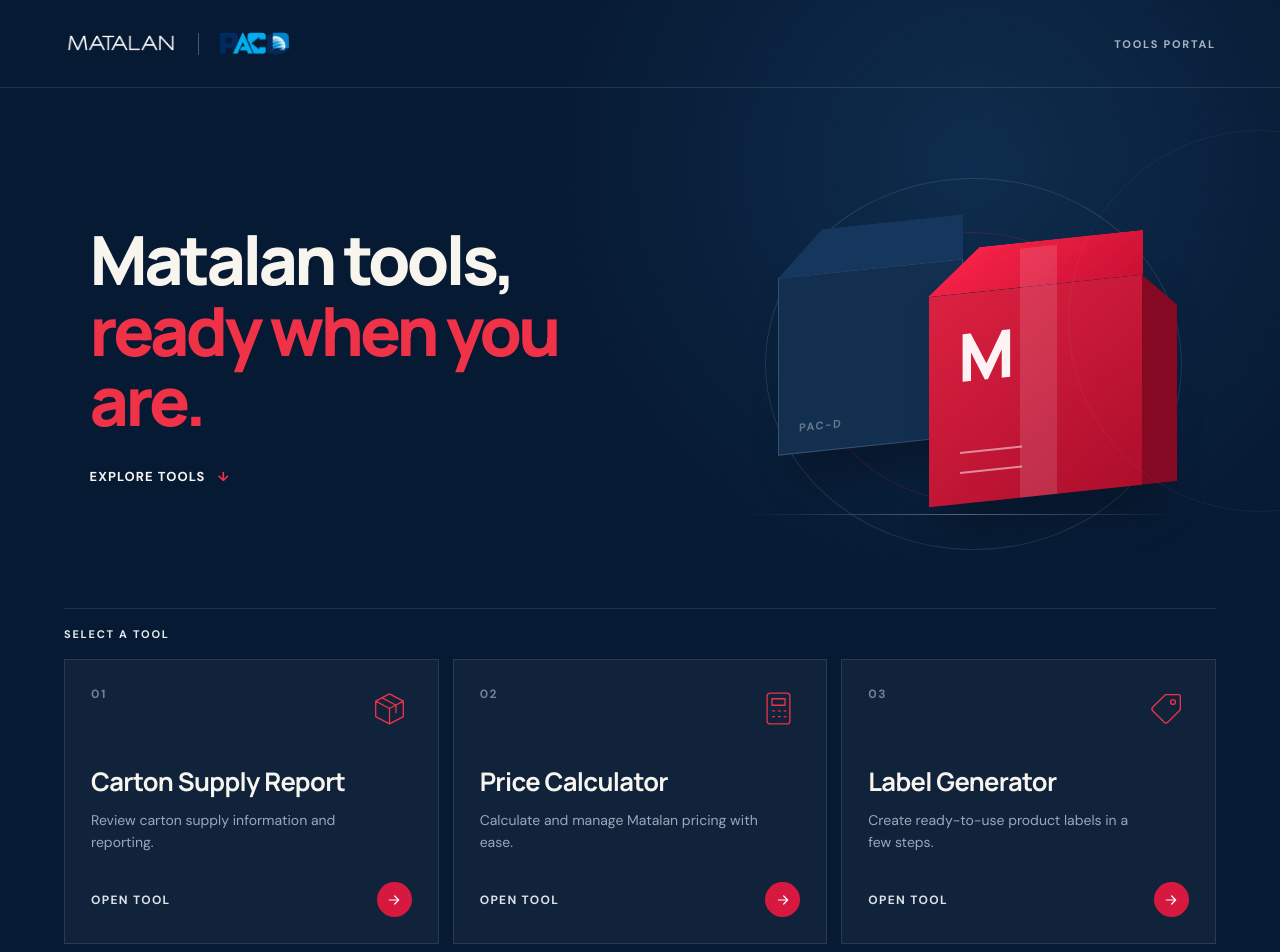
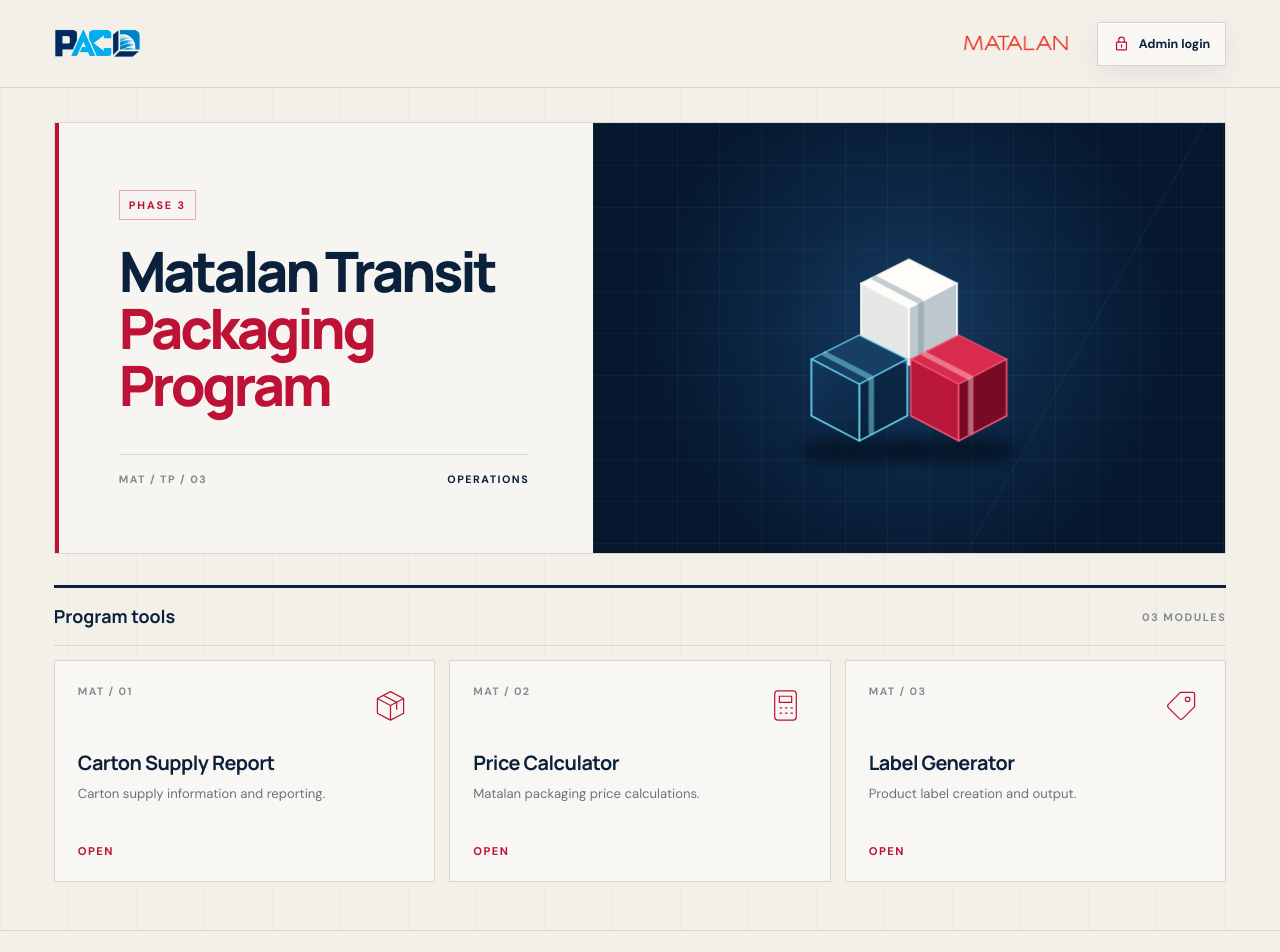
Before and after one commit to PAC-D/MatalanAllProject, a React (Vite) app: page / in a window 1280 px wide. Shown: the top 952 px of the page. Built offline with nearby package versions, Linux system fonts and the light colour scheme.

Commit message:
Redesign central operations portal

```diff
--- a/src/App.jsx
+++ b/src/App.jsx
@@ -1,27 +1,27 @@
 import matalanLogo from '../assets/matalan logo.png';
 import pacdLogo from '../assets/pacd-logo.png';
 import Admin from './Admin';
-import Registration from './Registration';
+import Registration, { PackageScene } from './Registration';
 
 const tools = [
   {
     number: '01',
     title: 'Carton Supply Report',
-    description: 'Review carton supply information and reporting.',
+    description: 'Carton supply information and reporting.',
     href: 'https://matalan.pac-d.com/carton-supply-report/',
     icon: 'carton',
   },
   {
     number: '02',
     title: 'Price Calculator',
-    description: 'Calculate and manage Matalan pricing with ease.',
+    description: 'Matalan packaging price calculations.',
     href: 'https://pac-d.github.io/matalanpricecalculator_mgt/',
     icon: 'calculator',
   },
   {
     number: '03',
     title: 'Label Generator',
-    description: 'Create ready-to-use product labels in a few steps.',
+    description: 'Product label creation and output.',
     href: 'https://pac-d.github.io/Matalan-Label-Generator-v2/',
     icon: 'label',
   },
@@ -54,29 +54,12 @@ function ToolIcon({ type }) {
   );
 }
 
-function ArrowIcon() {
+function LockIcon() {
   return (
     <svg viewBox="0 0 24 24" aria-hidden="true">
-      <path d="M5 12h14m-6-6 6 6-6 6" />
+      <rect x="5" y="10" width="14" height="11" rx="1" />
+      <path d="M8 10V7a4 4 0 0 1 8 0v3M12 14v3" />
     </svg>
-  );
-}
-
-function CartonIllustration() {
-  return (
-    <div className="carton-scene" aria-hidden="true">
-      <div className="orbit orbit-one" />
-      <div className="orbit orbit-two" />
-      <div className="carton carton-back">
-        <span>PAC-D</span>
-      </div>
-      <div className="carton carton-front">
-        <span className="carton-tape" />
-        <span className="carton-mark">M</span>
-        <span className="carton-lines" />
-      </div>
-      <div className="floor-line" />
-    </div>
   );
 }
 
@@ -90,61 +73,72 @@ export default function App() {
   }
 
   return (
-    <div className="page-shell">
-      <header className="site-header">
-        <a className="brand-lockup" href="#top" aria-label="Matalan and PAC-D home">
-          <img className="matalan-logo" src={matalanLogo} alt="Matalan" />
-          <span className="brand-divider" />
-          <img className="pacd-logo" src={pacdLogo} alt="PAC-D" />
+    <div className="portal-page">
+      <header className="portal-header">
+        <a className="portal-pacd" href="/" aria-label="PAC-D home">
+          <img src={pacdLogo} alt="PAC-D" />
         </a>
-        <span className="header-label">TOOLS PORTAL</span>
+        <div className="portal-header-right">
+          <img className="portal-matalan" src={matalanLogo} alt="Matalan" />
+          <a className="portal-login" href="/admin">
+            <LockIcon />
+            <span>Admin login</span>
+          </a>
+        </div>
       </header>
 
-      <main id="top">
-        <section className="hero" aria-labelledby="hero-title">
-          <div className="hero-copy">
-            <h1 id="hero-title">Matalan tools,<br /><em>ready when you are.</em></h1>
-            <a className="jump-link" href="#tools">
-              Explore tools <span>↓</span>
-            </a>
+      <main className="portal-main">
+        <section className="portal-program" aria-labelledby="portal-title">
+          <div className="portal-program-copy">
+            <span className="portal-phase">PHASE 3</span>
+            <h1 id="portal-title">
+              Matalan Transit
+              <span>Packaging Program</span>
+            </h1>
+            <div className="portal-program-code">
+              <span>MAT / TP / 03</span>
+              <strong>OPERATIONS</strong>
+            </div>
           </div>
-          <CartonIllustration />
+          <div className="portal-carton-panel">
+            <PackageScene />
+          </div>
         </section>
 
-        <section className="tools-section" id="tools" aria-label="Available tools">
-          <div className="section-heading">
-            <p>SELECT A TOOL</p>
-          </div>
+        <section className="portal-tools" aria-labelledby="portal-tools-title">
+          <header className="portal-tools-heading">
+            <h2 id="portal-tools-title">Program tools</h2>
+            <span>{String(tools.length).padStart(2, '0')} MODULES</span>
+          </header>
 
-          <div className="tool-grid">
+          <div className="portal-tool-grid">
             {tools.map((tool) => (
               <a
-                className="tool-card"
+                className="portal-tool-card"
                 href={tool.href}
                 target="_blank"
                 rel="noreferrer"
                 key={tool.title}
                 aria-label={`Open ${tool.title}`}
               >
-                <div className="card-topline">
-                  <span className="tool-number">{tool.number}</span>
-                  <span className="tool-icon"><ToolIcon type={tool.icon} /></span>
+                <div className="portal-tool-topline">
+                  <span className="portal-tool-code">MAT / {tool.number}</span>
+                  <span className="portal-tool-icon"><ToolIcon type={tool.icon} /></span>
                 </div>
-                <div className="card-copy">
-                  <h2>{tool.title}</h2>
+                <div className="portal-tool-copy">
+                  <h3>{tool.title}</h3>
                   <p>{tool.description}</p>
                 </div>
-                <span className="open-tool">
-                  Open tool <span className="arrow"><ArrowIcon /></span>
-                </span>
+                <span className="portal-tool-open">Open</span>
               </a>
             ))}
           </div>
         </section>
       </main>
 
-      <footer>
-        <span>POWERED BY PAC-D</span>
+      <footer className="portal-footer">
+        <span>MAT / TRANSIT PACKAGING</span>
+        <strong>PHASE 3</strong>
       </footer>
     </div>
   );
--- a/src/Registration.jsx
+++ b/src/Registration.jsx
@@ -110,7 +110,7 @@ function SuggestionField({ id, label, options, value, onChange, placeholder, all
   );
 }
 
-function PackageScene() {
+export function PackageScene() {
   return (
     <div className="package-visual" aria-hidden="true">
       <svg className="carton-stack" viewBox="0 0 520 560">
--- a/src/styles.css
+++ b/src/styles.css
@@ -862,6 +862,228 @@ footer {
   .admin-assignee-list { display: block; }
 }
 
+/* Operations portal */
+.portal-page {
+  --portal-navy: #0a203b;
+  --portal-navy-deep: #06182e;
+  --portal-red: #bd1235;
+  --portal-off-white: #f3f0e9;
+  --portal-ink: #102238;
+  --portal-line: #d9d6cf;
+  width: min(1440px, 100%);
+  min-height: 100vh;
+  margin: 0 auto;
+  display: flex;
+  flex-direction: column;
+  color: var(--portal-ink);
+  background:
+    linear-gradient(90deg, rgba(10,32,59,.022) 1px, transparent 1px),
+    var(--portal-off-white);
+  background-size: 68px 68px;
+  color-scheme: light;
+}
+
+.portal-header {
+  height: 88px;
+  padding: 0 clamp(24px, 4.2vw, 64px);
+  display: flex;
+  align-items: center;
+  justify-content: space-between;
+  flex: 0 0 auto;
+  background: rgba(243,240,233,.84);
+  border-bottom: 1px solid var(--portal-line);
+  backdrop-filter: blur(18px);
+}
+.portal-pacd { display: inline-flex; align-items: center; }
+.portal-pacd img { width: 86px; height: auto; }
+.portal-header-right { display: flex; align-items: center; gap: 25px; }
+.portal-matalan { width: 112px; height: auto; }
+.portal-login {
+  min-height: 44px;
+  padding: 0 15px;
+  display: inline-flex;
+  align-items: center;
+  gap: 9px;
+  color: var(--portal-navy);
+  background: rgba(255,255,255,.43);
+  border: 1px solid rgba(10,32,59,.16);
+  box-shadow: inset 0 1px rgba(255,255,255,.8), 0 8px 25px rgba(10,32,59,.07);
+  backdrop-filter: blur(16px);
+  text-decoration: none;
+  font-size: .78rem;
+  font-weight: 700;
+  transition: border-color .2s ease, background-color .2s ease, transform .2s ease;
+}
+.portal-login svg { width: 17px; fill: none; stroke: var(--portal-red); stroke-width: 1.7; stroke-linecap: round; stroke-linejoin: round; }
+.portal-login:hover,
+.portal-login:focus-visible { background: rgba(255,255,255,.78); border-color: rgba(189,18,53,.42); transform: translateY(-1px); outline: none; }
+
+.portal-main { width: 100%; padding: 34px clamp(24px, 4.2vw, 64px) 48px; }
+.portal-program {
+  min-height: 430px;
+  display: grid;
+  grid-template-columns: minmax(0, .92fr) minmax(440px, 1.08fr);
+  border: 1px solid var(--portal-line);
+  background: rgba(255,255,255,.34);
+}
+.portal-program-copy {
+  min-width: 0;
+  padding: clamp(38px, 5vw, 72px);
+  display: flex;
+  flex-direction: column;
+  justify-content: center;
+  position: relative;
+}
+.portal-program-copy::before { content: ''; width: 4px; position: absolute; inset: 0 auto 0 0; background: var(--portal-red); }
+.portal-phase {
+  width: fit-content;
+  margin-bottom: 23px;
+  padding: 7px 9px;
+  color: var(--portal-red);
+  border: 1px solid rgba(189,18,53,.32);
+  font-size: .68rem;
+  font-weight: 700;
+  letter-spacing: .17em;
+}
+.portal-program h1 {
+  margin: 0;
+  max-width: 600px;
+  color: var(--portal-navy);
+  font: 800 clamp(2.6rem, 4.35vw, 4.45rem)/1.02 'Manrope', sans-serif;
+  letter-spacing: -.06em;
+}
+.portal-program h1 span { display: block; color: var(--portal-red); }
+.portal-program-code {
+  margin-top: 40px;
+  padding-top: 17px;
+  display: flex;
+  align-items: center;
+  justify-content: space-between;
+  color: #80878d;
+  border-top: 1px solid var(--portal-line);
+  font-size: .67rem;
+  font-weight: 700;
+  letter-spacing: .14em;
+}
+.portal-program-code strong { color: var(--portal-navy); font-size: inherit; }
+
+.portal-carton-panel {
+  min-width: 0;
+  min-height: 430px;
+  display: grid;
+  place-items: center;
+  overflow: hidden;
+  position: relative;
+  background:
+    linear-gradient(rgba(255,255,255,.035) 1px, transparent 1px),
+    linear-gradient(90deg, rgba(255,255,255,.035) 1px, transparent 1px),
+    radial-gradient(circle at 50% 47%, #173c61 0, #0c2745 34%, transparent 68%),
+    var(--portal-navy-deep);
+  background-size: 42px 42px, 42px 42px, auto, auto;
+}
+.portal-carton-panel::after {
+  content: '';
+  position: absolute;
+  width: 1px;
+  height: 135%;
+  top: -15%;
+  right: 23%;
+  background: rgba(119,207,232,.08);
+  transform: rotate(29deg);
+}
+.portal-carton-panel .package-visual {
+  width: min(500px, 100%);
+  height: 420px;
+  min-height: 0;
+  margin: 0;
+  position: relative;
+  z-index: 1;
+  transform: scale(.78);
+  transform-origin: center;
+}
+
+.portal-tools { margin-top: 31px; }
+.portal-tools-heading {
+  min-height: 61px;
+  display: flex;
+  align-items: center;
+  justify-content: space-between;
+  border-top: 3px solid var(--portal-navy);
+  border-bottom: 1px solid var(--portal-line);
+}
+.portal-tools-heading h2 { margin: 0; color: var(--portal-navy); font: 700 1.12rem/1 'Manrope', sans-serif; }
+.portal-tools-heading span { color: #838a90; font-size: .68rem; font-weight: 700; letter-spacing: .14em; }
+.portal-tool-grid { display: grid; grid-template-columns: repeat(3, minmax(0, 1fr)); gap: 14px; padding-top: 14px; }
+.portal-tool-card {
+  min-height: 222px;
+  padding: 23px;
+  display: flex;
+  flex-direction: column;
+  position: relative;
+  overflow: hidden;
+  color: var(--portal-ink);
+  background: rgba(255,255,255,.52);
+  border: 1px solid var(--portal-line);
+  text-decoration: none;
+  transition: border-color .22s ease, background-color .22s ease, transform .22s ease;
+}
+.portal-tool-card::before { content: ''; width: 3px; position: absolute; inset: 0 auto 0 0; background: var(--portal-red); transform: scaleY(0); transform-origin: bottom; transition: transform .22s ease; }
+.portal-tool-card:hover,
+.portal-tool-card:focus-visible { background: rgba(255,255,255,.88); border-color: rgba(10,32,59,.3); transform: translateY(-3px); outline: none; }
+.portal-tool-card:hover::before,
+.portal-tool-card:focus-visible::before { transform: scaleY(1); }
+.portal-tool-topline { display: flex; align-items: flex-start; justify-content: space-between; }
+.portal-tool-code { color: #858c92; font-size: .67rem; font-weight: 700; letter-spacing: .13em; }
+.portal-tool-icon { width: 42px; height: 42px; display: grid; place-items: center; color: var(--portal-red); }
+.portal-tool-icon svg { width: 37px; height: 37px; fill: none; stroke: currentColor; stroke-width: 1.6; stroke-linecap: round; stroke-linejoin: round; }
+.portal-tool-copy { margin-top: 25px; }
+.portal-tool-copy h3 { margin: 0 0 9px; color: var(--portal-navy); font: 700 clamp(1.1rem, 1.55vw, 1.35rem)/1.2 'Manrope', sans-serif; letter-spacing: -.025em; }
+.portal-tool-copy p { margin: 0; max-width: 280px; color: #69737d; font-size: .82rem; line-height: 1.5; }
+.portal-tool-open { margin-top: auto; color: var(--portal-red); font-size: .7rem; font-weight: 700; letter-spacing: .13em; text-transform: uppercase; }
+
+.portal-footer {
+  min-height: 65px;
+  margin-top: auto;
+  padding: 0 clamp(24px, 4.2vw, 64px);
+  display: flex;
+  align-items: center;
+  justify-content: space-between;
+  color: #81888e;
+  background: var(--portal-off-white);
+  border-top: 1px solid var(--portal-line);
+  font-size: .66rem;
+  font-weight: 700;
+  letter-spacing: .14em;
+}
+.portal-footer strong { color: var(--portal-red); font-size: inherit; }
+
+@media (max-width: 980px) {
+  .portal-program { grid-template-columns: 1fr; }
+  .portal-program-copy { min-height: 350px; }
+  .portal-carton-panel { min-height: 390px; }
+  .portal-tool-grid { grid-template-columns: 1fr; }
+  .portal-tool-card { min-height: 190px; }
+}
+
+@media (max-width: 600px) {
+  .portal-header { height: 76px; padding-inline: 20px; }
+  .portal-pacd img { width: 72px; }
+  .portal-header-right { gap: 14px; }
+  .portal-matalan { width: 88px; }
+  .portal-login { min-height: 40px; padding-inline: 12px; }
+  .portal-login span { display: none; }
+  .portal-main { padding: 20px 20px 36px; }
+  .portal-program-copy { min-height: 325px; padding: 38px 28px; }
+  .portal-program h1 { font-size: clamp(2.35rem, 12vw, 3.2rem); }
+  .portal-program-code { margin-top: 31px; }
+  .portal-carton-panel { min-height: 340px; }
+  .portal-carton-panel .package-visual { width: 130%; height: 360px; transform: scale(.69); }
+  .portal-tools-heading { min-height: 56px; }
+  .portal-tool-card { padding: 20px; }
+  .portal-footer { padding-inline: 20px; }
+  .portal-footer span { max-width: 190px; line-height: 1.5; }
+}
+
 @media (prefers-reduced-motion: reduce) {
   html { scroll-behavior: auto; }
   *, *::before, *::after { animation-duration: .01ms !important; transition-duration: .01ms !important; }
```
